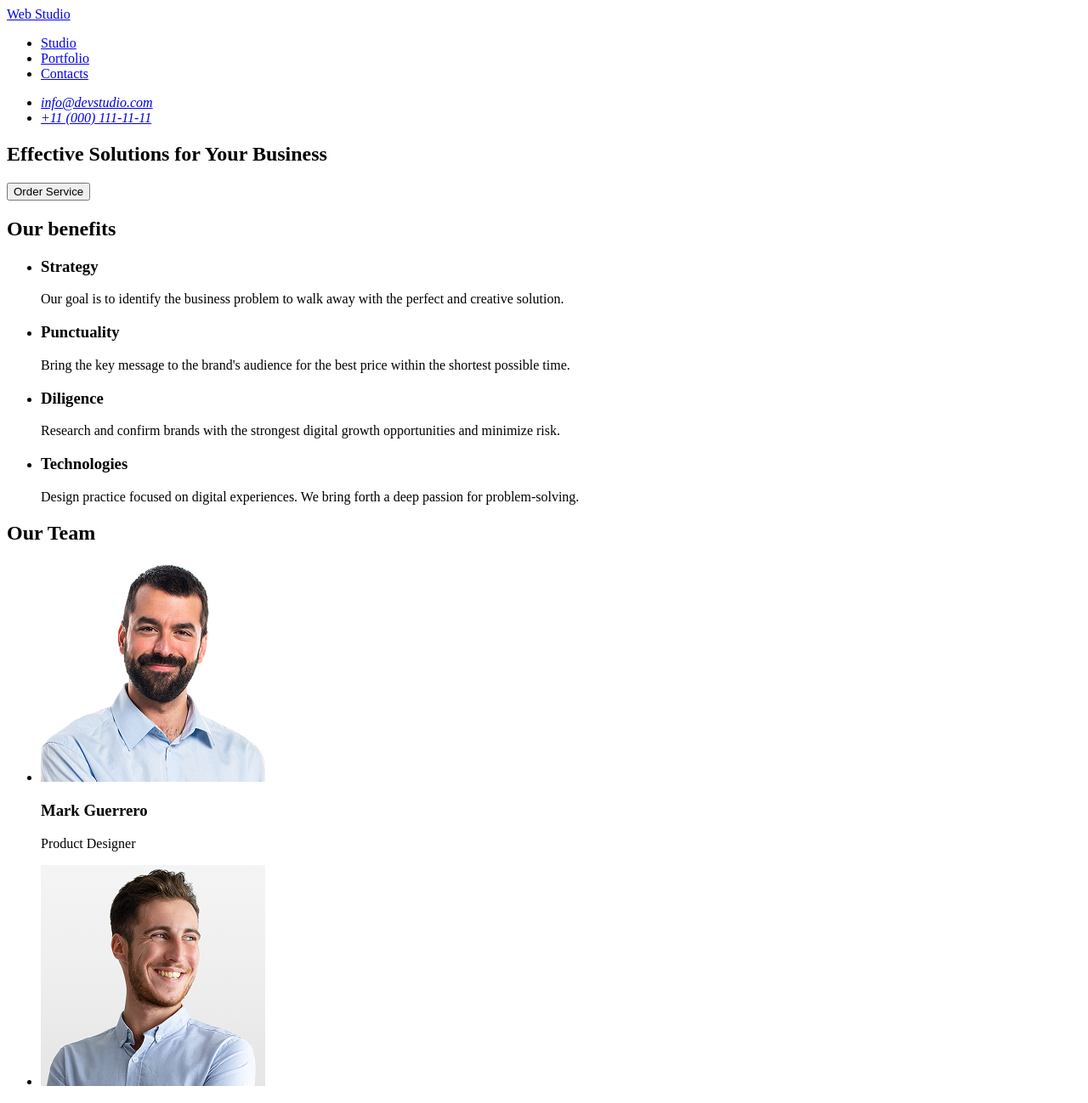
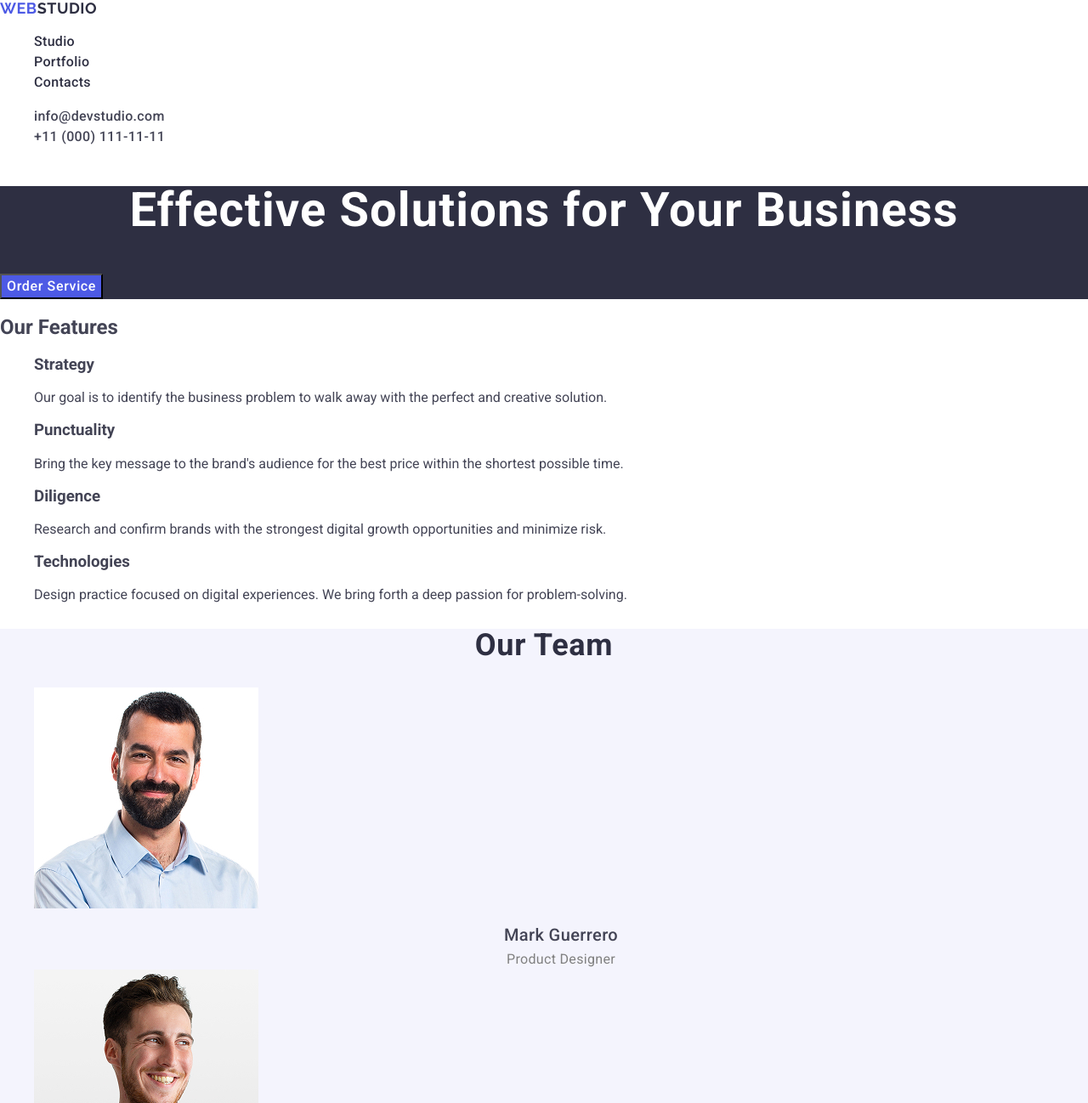
Before and after one commit to Andrii-Turyk88/goit-markup-hw-02, a plain HTML site: page index.html in a window 1280 px wide. Shown: the top 1298 px of the page at 85% size. Drawn offline with nearby package versions, Linux system fonts and the light colour scheme.

Commit message:
Update index.html and add CSS/images

```diff
--- /dev/null
+++ b/css/styles.css
@@ -0,0 +1,133 @@
+body {
+  font-family: Roboto, Raleway, sans-serif;
+  color: #434455;
+  background-color: #ffffff;
+}
+
+.page-header li a {
+  color: #2e2f42;
+  font-weight: 500;
+  font-size: 16px;
+  line-height: 1.5;
+  letter-spacing: 0.02em;
+  text-decoration: none;
+}
+
+.page-header li a:hover,
+.page-header li a:focus,
+.page-header li a:focus-visible {
+  color: #404bbf;
+}
+
+.page-header .link-st:active,
+.page-header .link-st:focus,
+.page-header .link-st:focus-visible {
+  text-decoration: underline;
+  color: #404bbf;
+}
+
+.page-header .contacts {
+  color: #434455;
+  font-style: normal;
+  font-size: 16px;
+  line-height: 1.5;
+  letter-spacing: 0.02em;
+  text-decoration: none;
+}
+
+.page-header .contacts:hover,
+.page-header .contacts:focus,
+.page-header .contacts:focus-visible {
+  color: #404bbf;
+}
+
+ul {
+  list-style-type: none;
+}
+
+.logo {
+  font-family: Raleway, sans-serif;
+  color: #2e2f42;
+  font-weight: 700;
+  font-size: 18px;
+  text-transform: uppercase;
+  letter-spacing: 0.03em;
+  text-decoration: none;
+}
+
+.logo span {
+  color: #4d5ae5;
+}
+
+.page-title {
+  background-color: #2e2f42;
+  color: #ffffff;
+}
+
+.page-title .title {
+  font-weight: 700;
+  font-size: 56px;
+  line-height: 1;
+  letter-spacing: 0.02em;
+  text-align: center;
+}
+
+.page-title .button {
+  background-color: #4d5ae5;
+  color: #ffffff;
+  font-weight: 500;
+  font-size: 16px;
+  line-height: 1.5;
+  letter-spacing: 0.04em;
+  cursor: pointer;
+}
+
+.page-title .button:hover,
+.page-title .button:focus,
+.page-title .button:focus-visible {
+  background-color: #404bbf;
+}
+
+.main-page {
+  background-color: #f4f4fd;
+}
+
+.main-page .title {
+  color: #2e2f42;
+  font-weight: 700;
+  font-size: 36px;
+  line-height: 1.1;
+  letter-spacing: 0.02em;
+  text-align: center;
+}
+
+.main-page .item-title {
+  font-weight: 500;
+  font-size: 20px;
+  line-height: 1.2;
+  letter-spacing: 0.02em;
+  text-align: center;
+  margin: 15px 0 5px;
+}
+
+.main-page .indent {
+  font-size: 16px;
+  line-height: 1.5;
+  letter-spacing: 0.02em;
+  text-align: center;
+  margin: 0;
+  color: gray;
+}
+
+.portfolio h2 {
+  text-align: center;
+}
+
+.page-footer {
+  background-color: #2e2f42;
+  color: #ffffff;
+}
+
+.page-footer .logo {
+  color: #ffffff;
+}
--- a/index.html
+++ b/index.html
@@ -4,31 +4,48 @@
     <meta charset="UTF-8" />
     <meta name="viewport" content="width=device-width, initial-scale=1.0" />
     <title>Document</title>
+    <link
+      href="https://fonts.googleapis.com/css2?family=Raleway:wght@400;700&family=Roboto:wght@400;500;700&display=swap"
+      rel="stylesheet"
+    />
+    <link
+      rel="stylesheet"
+      href="https://cdnjs.cloudflare.com/ajax/libs/modern-normalize/3.0.1/modern-normalize.min.css"
+    />
+    <link rel="stylesheet" href="./css/styles.css" />
   </head>
   <body>
-    <header>
-      <a href="./index.html" class="logo">Web Studio</a>
+    <header class="page-header">
+      <a href="./index.html" class="logo"><span>Web</span>Studio</a>
       <nav>
         <ul>
-          <li><a href="./index.html">Studio</a></li>
+          <li><a href="./index.html" class="link-st">Studio</a></li>
           <li><a href="./portfolio.html">Portfolio</a></li>
           <li><a href="./contacts.html">Contacts</a></li>
         </ul>
       </nav>
       <address>
         <ul>
-          <li><a href="mailto:info@devstudio.com">info@devstudio.com</a></li>
-          <li><a href="tel:+11(000)1111111">+11 (000) 111-11-11</a></li>
+          <li>
+            <a href="mailto:info@devstudio.com" class="contacts"
+              >info@devstudio.com</a
+            >
+          </li>
+          <li>
+            <a href="tel:+11(000)1111111" class="contacts"
+              >+11 (000) 111-11-11</a
+            >
+          </li>
         </ul>
       </address>
     </header>
     <main>
-      <section>
-        <h1>Effective Solutions for Your Business</h1>
-        <button type="button">Order Service</button>
+      <section class="page-title">
+        <h1 class="title">Effective Solutions for Your Business</h1>
+        <button class="button" type="button">Order Service</button>
       </section>
       <section>
-        <h2>Our benefits</h2>
+        <h2>Our Features</h2>
         <ul>
           <li>
             <h3>Strategy</h3>
@@ -60,38 +77,73 @@
           </li>
         </ul>
       </section>
-      <section>
-        <h2>Our Team</h2>
+      <section class="main-page">
+        <h2 class="title">Our Team</h2>
         <ul>
           <li>
             <img src="images/img.jpg" alt="Product designer man" width="264" />
-            <h3>Mark Guerrero</h3>
-            <p>Product Designer</p>
+            <h3 class="item-title">Mark Guerrero</h3>
+            <p class="indent">Product Designer</p>
           </li>
           <li>
             <img
               src="images/img1.jpg"
-              alt="Fronted developer man"
+              alt="Frontend developer man"
               width="264"
             />
-            <h3>Tom Ford</h3>
-            <p>Frontend Developer</p>
+            <h3 class="item-title">Tom Ford</h3>
+            <p class="indent">Frontend Developer</p>
           </li>
           <li>
             <img src="images/img2.jpg" alt="Marketing women" width="264" />
-            <h3>Camila Garcia</h3>
+            <h3 class="item-title">Camila Garcia</h3>
+            <p class="indent">Marketing</p>
+          </li>
+          <li>
+            <img src="images/img3.jpg" alt="UI designer man" width="264" />
+            <h3 class="item-title">Daniel Wilson</h3>
+            <p class="indent">UI Designer</p>
+          </li>
+        </ul>
+      </section>
+      <section class="portfolio">
+        <h2>Our Portfolio</h2>
+        <ul>
+          <li>
+            <img src="images/img4.jpg" alt="banking application" width="360" />
+            <h3>Banking App</h3>
+            <p>App</p>
+          </li>
+          <li>
+            <img src="images/img5.jpg" alt="smartphone" width="360" />
+            <h3>Cashless Payment</h3>
             <p>Marketing</p>
           </li>
           <li>
-            <img src="images/img3.jpg" alt="UL designer man" width="264" />
-            <h3>Daniel Wilson</h3>
-            <p>UI Designer</p>
+            <img src="images/img6.jpg" alt="laptop" width="360" />
+            <h3>Meditation App</h3>
+            <p>App</p>
+          </li>
+          <li>
+            <img src="images/img7.jpg" alt="steering wheels" width="360" />
+            <h3>Taxi Service</h3>
+            <p>Marketing</p>
+          </li>
+          <li>
+            <img src="images/img8.jpg" alt="mobile wallpapers" width="360" />
+            <h3>Screen Illustrations</h3>
+            <p>Design</p>
+          </li>
+          <li>
+            <img src="images/img9.jpg" alt="woman" width="360" />
+            <h3>Online Courses</h3>
+            <p>Marketing</p>
           </li>
         </ul>
       </section>
     </main>
-    <footer>
-      <a href="./index.html" class="logo">Web Studio</a>
+    <footer class="page-footer">
+      <a href="./index.html" class="logo"><span>Web</span>Studio</a>
       <p>
         Increase the flow of customers and sales for your business with digital
         marketing & growth solutions.
```
Also changed, not shown: images/img4.jpg (added), images/img5.jpg (added), images/img6.jpg (added), images/img7.jpg (added), images/img8.jpg (added), images/img9.jpg (added).
